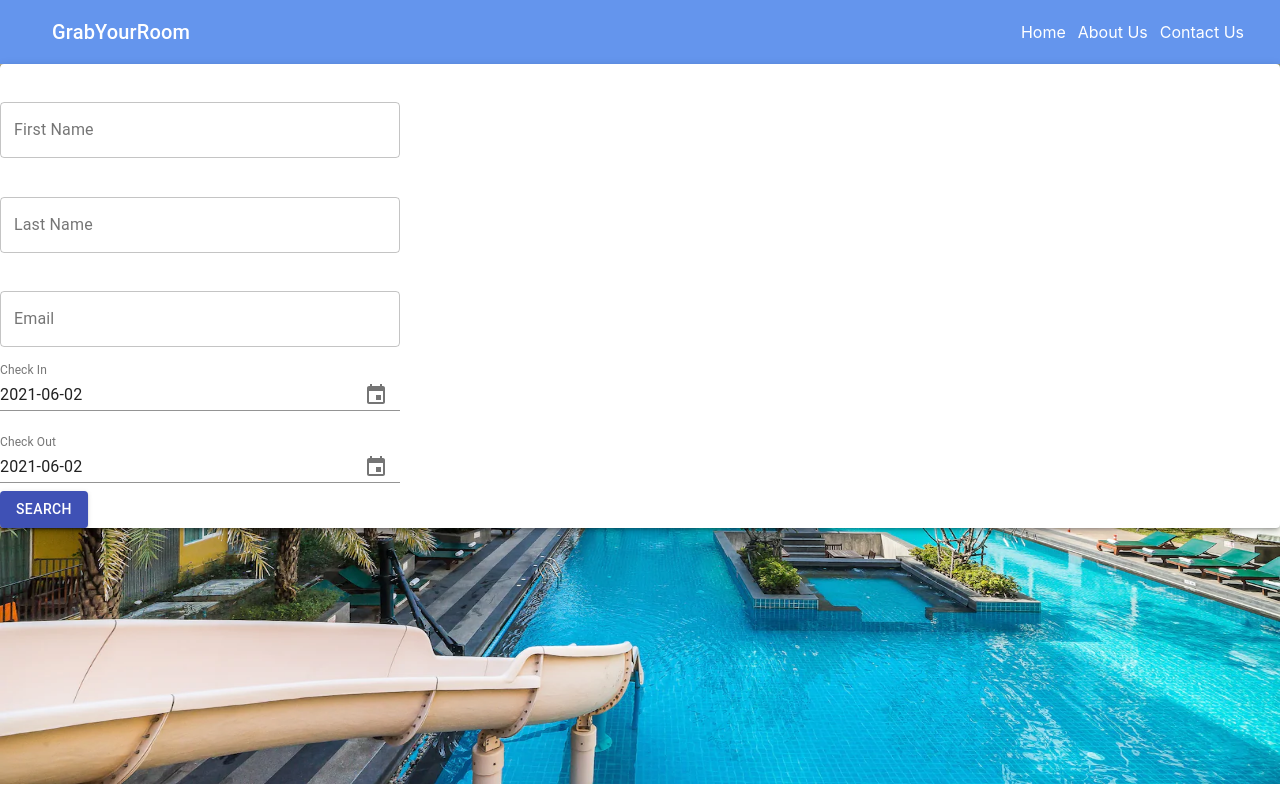
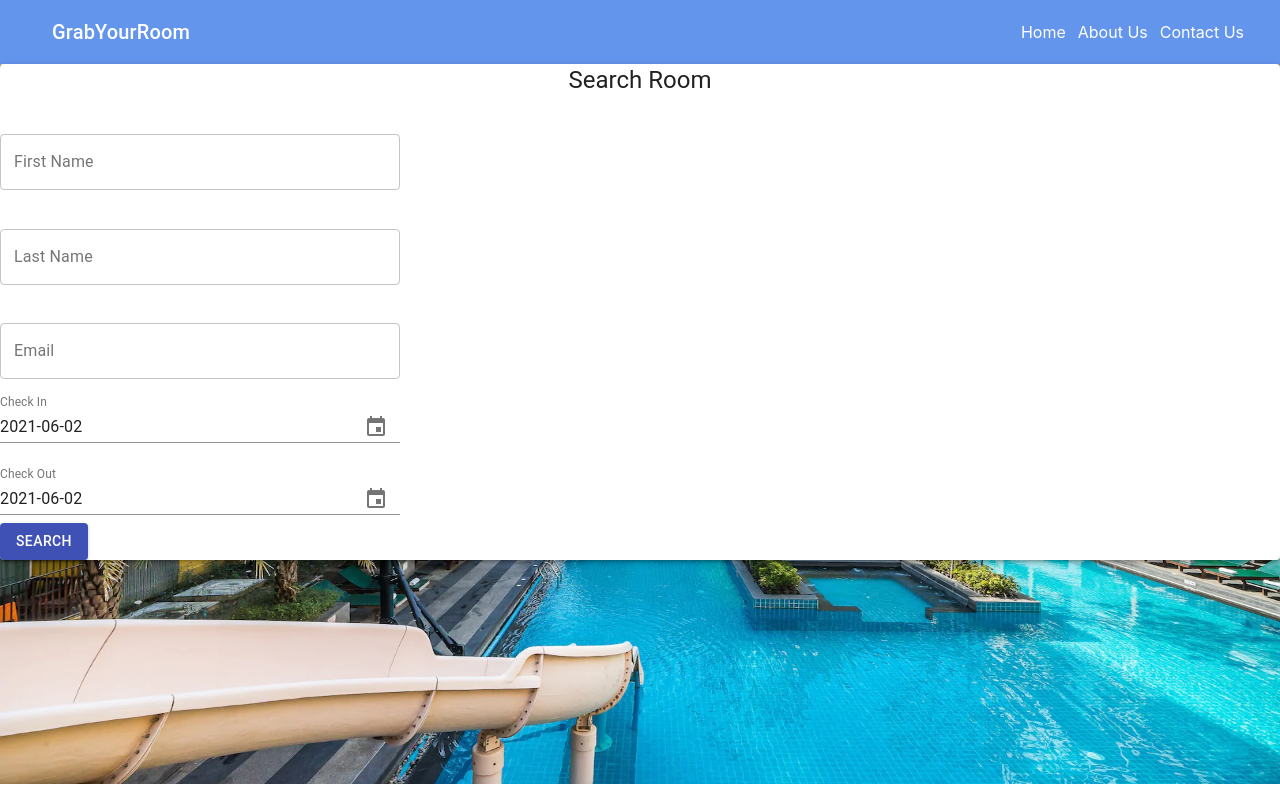
Before and after one commit to Venkyso98/Grab-Your-Room-FrontEnd, a React (Create React App) app: page /search in a window 1280 px wide. Built offline with nearby package versions, Linux system fonts and the light colour scheme.

Commit message:
Done the implementation of passing the checkIn date in url

```diff
--- a/src/components/Search/SearchRoom.jsx
+++ b/src/components/Search/SearchRoom.jsx
@@ -6,7 +6,7 @@
 import DatePickerControl from "../Controls/DatePickerControl";
 import axios from "axios";
 import { withRouter } from "react-router-dom";
-import { Paper } from "@material-ui/core";
+import { Paper, Typography } from "@material-ui/core";
 
 const initialValues = {
   firstName: "",
@@ -75,6 +75,9 @@
       <Navbar /> {/* Centralised Navbar */}
       <div className={`${classes.searchBackground} ${classes.paper}`}>
         <Paper elevation={3}>
+          <Typography variant="h5" style={{ textAlign: "center" }}>
+            Search Room
+          </Typography>
           <form onSubmit={handleSubmit}>
             <InputControl
               label="First Name"
```
